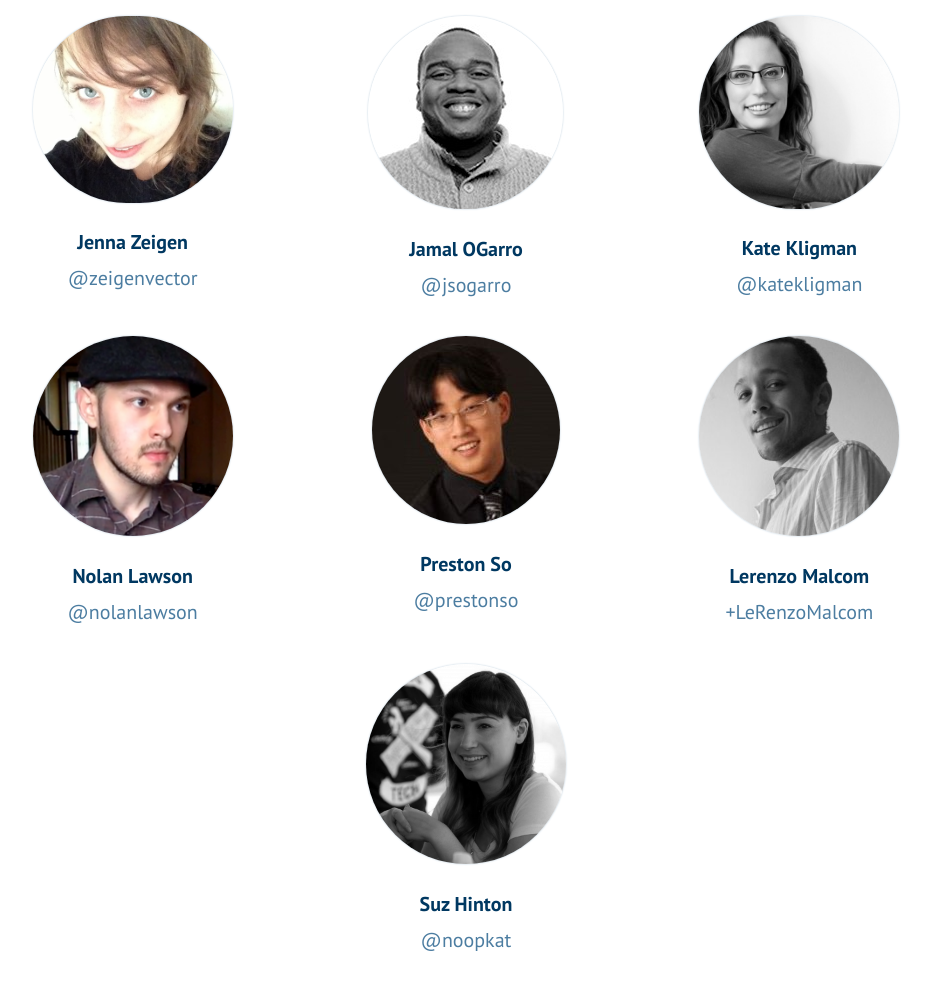
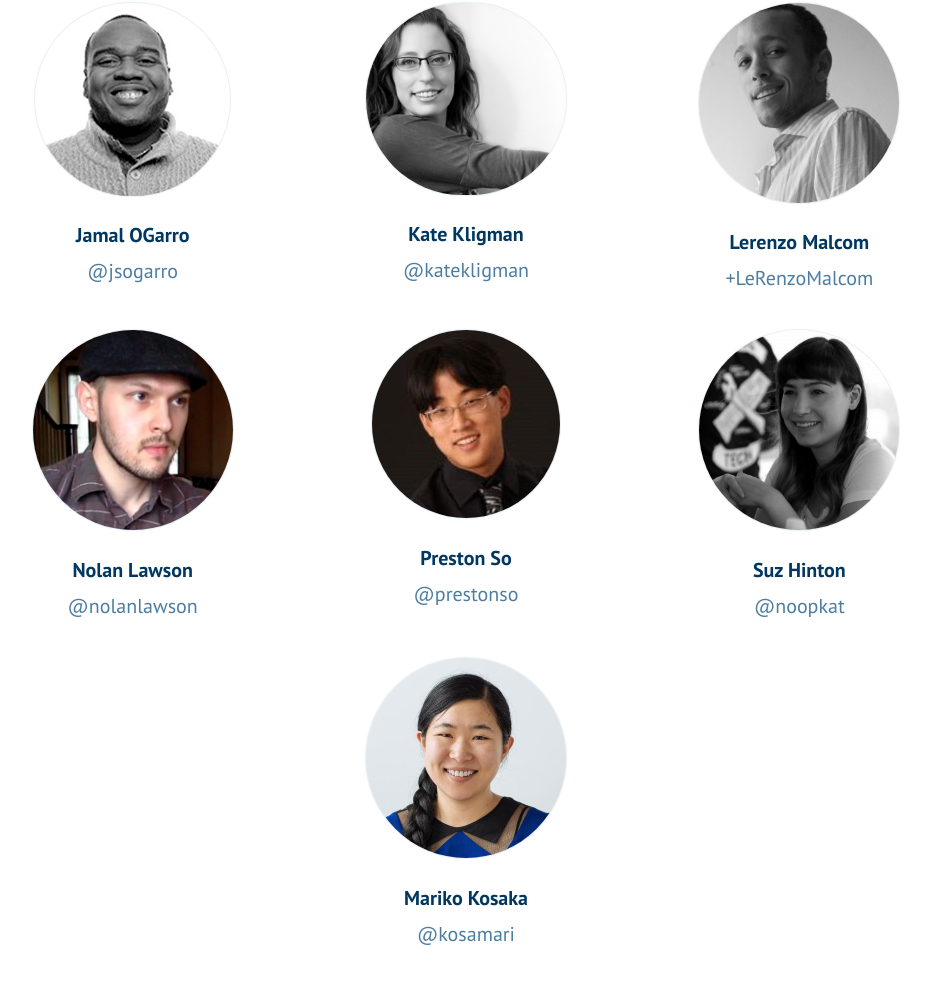
Before and after one commit to NYC-Camp/front-end-camp-2015, a website: page index.html in a window 1280 px wide. Shown: the part 1889-2880 px from the top of the page, without its empty margins (174-1105 px from the left). Drawn offline with nearby package versions, Linux system fonts and the light colour scheme.

Commit message:
kosamari

```diff
--- a/index.html
+++ b/index.html
@@ -99,12 +99,12 @@
             <p class="twitter-handle"><a href="https://twitter.com/cmrnh">@cmrnh</a></p>
           </div>
 
-          <div class="speaker--wrapper">
+          <!-- div class="speaker--wrapper">
             <a href="http://nyccamp.org/user/alphex">
             <img class="speaker-avatar" src="images/speakers/duran-goodyear.jpeg"></a>
             <h4>Duran Goodyear</h4>
             <p class="twitter-handle"><a href="https://twitter.com/alphex">@alphex</a></p>
-          </div>
+          </div-->
 
           <div class="speaker--wrapper">
             <a href="http://nyccamp.org/user/bahmutov">
@@ -134,6 +134,13 @@
             <p class="twitter-handle"><a href="https://twitter.com/katekligman">@katekligman</a></p>
           </div>
 
+          <div class="speaker--wrapper">
+            <a href="http://nyccamp.org/user/lmalcom">
+            <img class="speaker-avatar" src="images/speakers/lerenzo-malcom.jpeg"></a>
+            <h4>Lerenzo Malcom</h4>
+            <p class="twitter-handle"><a href="https://plus.google.com/+LeRenzoMalcom/posts">+LeRenzoMalcom</a></p>
+          </div>
+
           <!-- div class="speaker--wrapper">
             <a href="http://nyccamp.org/user/">
             <img class="speaker-avatar" src="images/speakers/lynnette-colalillo.jpeg"></a>
@@ -157,16 +164,16 @@
 
           <div class="speaker--wrapper">
             <a href="http://nyccamp.org/user/lmalcom">
-            <img class="speaker-avatar" src="images/speakers/lerenzo-malcom.jpeg"></a>
-            <h4>Lerenzo Malcom</h4>
-            <p class="twitter-handle"><a href="https://plus.google.com/+LeRenzoMalcom/posts">+LeRenzoMalcom</a></p>
+            <img class="speaker-avatar" src="images/speakers/suz-hinton.png"></a>
+            <h4>Suz Hinton</h4>
+            <p class="twitter-handle"><a href="http://twitter.com/noopkat">@noopkat</a></p>
           </div>
 
           <div class="speaker--wrapper">
-            <a href="http://nyccamp.org/user/lmalcom">
-            <img class="speaker-avatar" src="images/speakers/suz-hinton.png"></a>
-            <h4>Suz Hinton</h4>
-            <p class="twitter-handle"><a href="http://twitter.com/noopkat">@noopkat</a></p>
+            <a href="http://nyccamp.org/user/nlawson">
+            <img class="speaker-avatar" src="images/speakers/mariko-kosaka.jpg"></a>
+            <h4>Mariko Kosaka</h4>
+            <p class="twitter-handle"><a href="https://twitter.com/kosamari">@kosamari</a></p>
           </div>
 
 
```
Also changed, not shown: images/speakers/mariko-kosaka.jpg (added).
